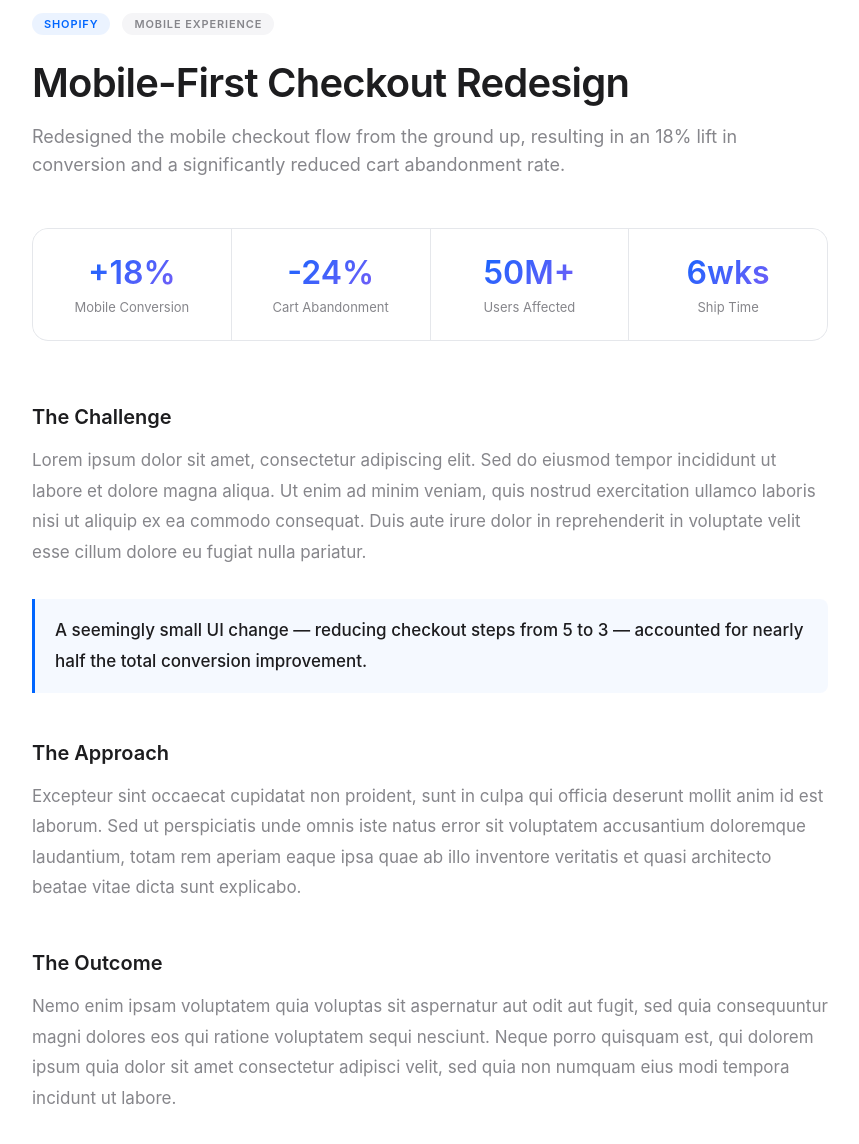
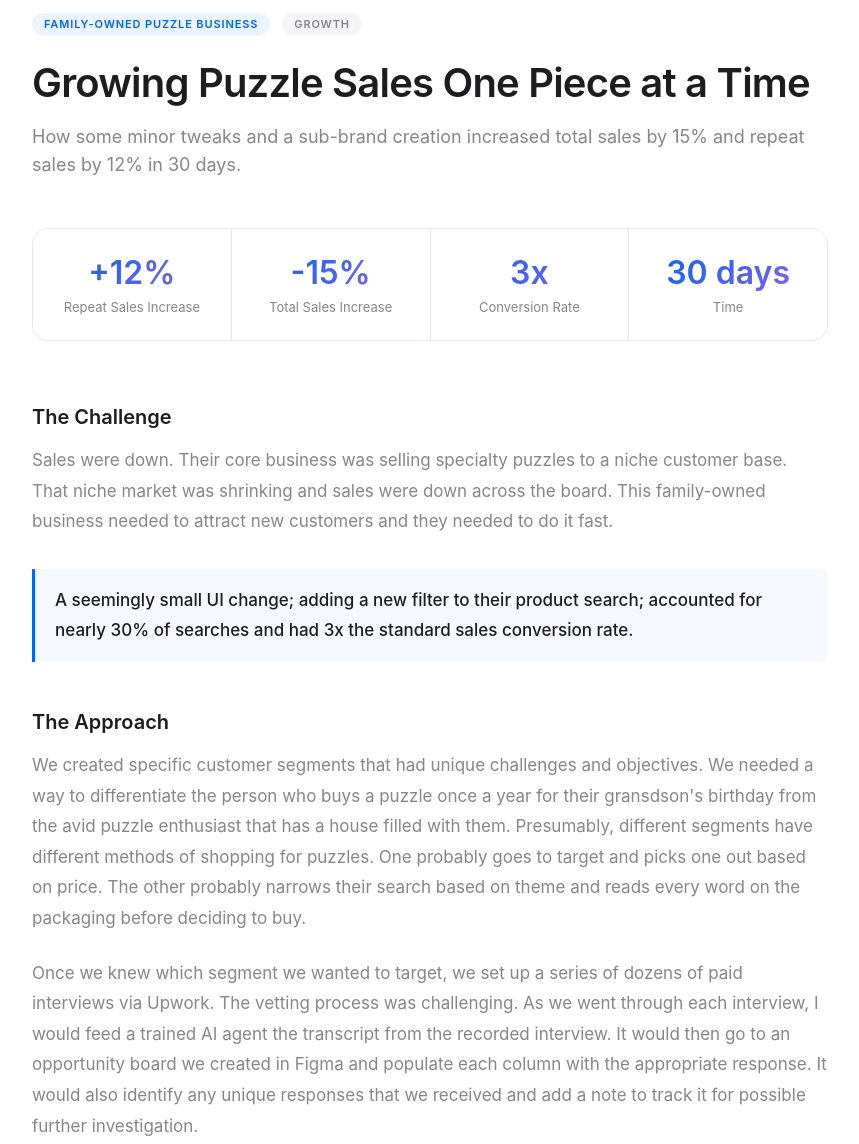
Before and after one commit to mikeprc1/Mike-Price.github.io, a plain HTML site: page case-study-shopify.html in a window 1280 px wide. Shown: the part 560-1704 px from the top of the page, without its empty margins (210-1069 px from the left). Drawn offline with Linux system fonts and the light colour scheme.

Commit message:
Update case-study-shopify.html

```diff
--- a/case-study-shopify.html
+++ b/case-study-shopify.html
@@ -3,7 +3,7 @@
 <head>
   <meta charset="UTF-8" />
   <meta name="viewport" content="width=device-width, initial-scale=1.0" />
-  <title>Mobile-First Checkout Redesign — Mike Price</title>
+  <title>Growing Puzzle Sales One Piece at a Time — Mike Price</title>
   <style>
 /* SHARED CASE STUDY PAGE STYLES */
 :root {
@@ -168,22 +168,22 @@ a { text-decoration: none; color: inherit; }
 
     <!-- Meta tags — edit the company name and category as needed -->
     <div class="meta-row">
-      <span class="meta-tag accent">Shopify</span>
-      <span class="meta-tag">Mobile Experience</span>
+      <span class="meta-tag accent">Family-owned puzzle business</span>
+      <span class="meta-tag">Growth</span>
     </div>
 
     <!-- ✏️ TITLE: Replace with your case study title -->
-    <h1 class="case-title">Mobile-First Checkout Redesign</h1>
+    <h1 class="case-title">Growing Puzzle Sales One Piece at a Time</h1>
 
     <!-- ✏️ SUBTITLE: Replace with a one-sentence summary of the project -->
-    <p class="case-subtitle">Redesigned the mobile checkout flow from the ground up, resulting in an 18% lift in conversion and a significantly reduced cart abandonment rate.</p>
+    <p class="case-subtitle">How some minor tweaks and a sub-brand creation increased total sales by 15% and repeat sales by 12% in 30 days.</p>
 
     <!-- Key metrics — edit the values and labels to match your actual results -->
     <div class="metrics-strip">
-      <div class="metric-box"><span class="val">+18%</span><span class="lbl">Mobile Conversion</span></div>
-      <div class="metric-box"><span class="val">-24%</span><span class="lbl">Cart Abandonment</span></div>
-      <div class="metric-box"><span class="val">50M+</span><span class="lbl">Users Affected</span></div>
-      <div class="metric-box"><span class="val">6wks</span><span class="lbl">Ship Time</span></div>
+      <div class="metric-box"><span class="val">+12%</span><span class="lbl">Repeat Sales Increase</span></div>
+      <div class="metric-box"><span class="val">-15%</span><span class="lbl">Total Sales Increase</span></div>
+      <div class="metric-box"><span class="val">3x</span><span class="lbl">Conversion Rate</span></div>
+      <div class="metric-box"><span class="val">30 days</span><span class="lbl">Time</span></div>
     </div>
 
     <!-- ✏️ ARTICLE BODY: Replace all lorem ipsum paragraphs with your content.
@@ -193,20 +193,21 @@ a { text-decoration: none; color: inherit; }
 
     <!-- ✏️ SECTION 1: Replace the heading and paragraph below with your content -->
     <h2>The Challenge</h2>
-    <p>Lorem ipsum dolor sit amet, consectetur adipiscing elit. Sed do eiusmod tempor incididunt ut labore et dolore magna aliqua. Ut enim ad minim veniam, quis nostrud exercitation ullamco laboris nisi ut aliquip ex ea commodo consequat. Duis aute irure dolor in reprehenderit in voluptate velit esse cillum dolore eu fugiat nulla pariatur.</p>
+    <p>Sales were down. Their core business was selling specialty puzzles to a niche customer base. That niche market was shrinking and sales were down across the board. This family-owned business needed to attract new customers and they needed to do it fast.</p>
 
     <!-- ✏️ CALLOUT: Replace this highlighted quote with a key insight -->
-    <div class="callout"><p>A seemingly small UI change — reducing checkout steps from 5 to 3 — accounted for nearly half the total conversion improvement.</p></div>
+    <div class="callout"><p>A seemingly small UI change; adding a new filter to their product search; accounted for nearly 30% of searches and had 3x the standard sales conversion rate.</p></div>
 
     <!-- ✏️ SECTION 2: Replace the heading and paragraph below with your content -->
     <h2>The Approach</h2>
-    <p>Excepteur sint occaecat cupidatat non proident, sunt in culpa qui officia deserunt mollit anim id est laborum. Sed ut perspiciatis unde omnis iste natus error sit voluptatem accusantium doloremque laudantium, totam rem aperiam eaque ipsa quae ab illo inventore veritatis et quasi architecto beatae vitae dicta sunt explicabo.</p>
+    <p>We created specific customer segments that had unique challenges and objectives. We needed a way to differentiate the person who buys a puzzle once a year for their gransdson's birthday from the avid puzzle enthusiast that has a house filled with them. Presumably, different segments have different methods of shopping for puzzles. One probably goes to target and picks one out based on price. The other probably narrows their search based on theme and reads every word on the packaging before deciding to buy. </p>
+      <p> Once we knew which segment we wanted to target, we set up a series of dozens of paid interviews via Upwork. The vetting process was challenging. As we went through each interview, I would feed a trained AI agent the transcript from the recorded interview. It would then go to an opportunity board we created in Figma and populate each column with the appropriate response. It would also identify any unique responses that we received and add a note to track it for possible further investigation.</p>
+      <</p> After all the interviews we complete, I then had another AI agent synthesize a review deck that laid out all of the answers to our key questions, chart the key metrics we were investigating and lay out a list of recommendations to meet our goals. I touched them up and prioritized them in by relevance, impact and size of effort to execute and presented them back to owners of the business.</p>
 
-    <!-- ✏️ SECTION 3: Replace the heading and paragraph below with your content -->
-    <h2>The Outcome</h2>
-    <p>Nemo enim ipsam voluptatem quia voluptas sit aspernatur aut odit aut fugit, sed quia consequuntur magni dolores eos qui ratione voluptatem sequi nesciunt. Neque porro quisquam est, qui dolorem ipsum quia dolor sit amet consectetur adipisci velit, sed quia non numquam eius modi tempora incidunt ut labore.</p>
-
-    </div>
+        <h2>The Outcome</h2>
+    <p>I made three key recommendations. One was a small UI change. There was a specific piece of information avid puzzle enthusiasts were interested in knowing when purchasing a puzzle. Very few puzzles have it to them in their product listings. 52% of customers mentioned in their interviews. They could add it to every product listing and add it as a sorting tool and search filter. They made these changes and it  accounted for nearly 30% of searches and had 3x the standard sales conversion rate.</p>
+        <p> The second recommendation was establishing a themed sub-brand series of puzzles that would resonate with customers. This creates familiarity and brand recognition with customers and lead to more repeat sales. Through establishing this sub-brand and then surfacing other puzzles within the sub-brand to those same customers, repeat sales increased by 12% the first month it was live.</p>
+        </p>The third and final recommendation came from an entirely different style of puzzle game that we discovered was ballooning in popularity. It was a completely new and different genre of puzzle that the company had never created before, but was massively popular with people aged 25 to 35. Unfortunately, the effort to pursue the opportunity, along with the risk it would introduce was too great and they decided not to implement this recommendation.    </div>
 
     <!-- Page footer -->
     <div class="page-footer">
```
